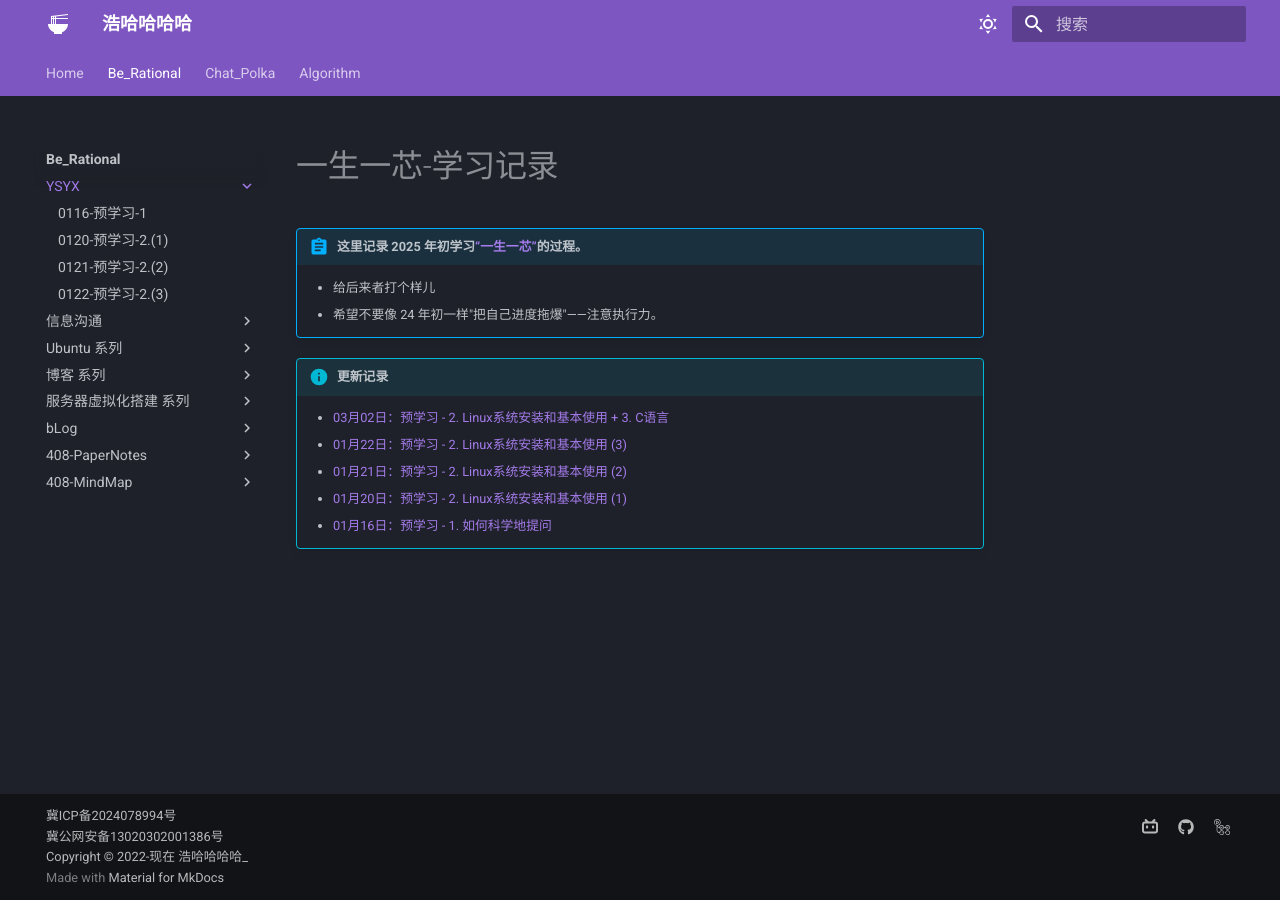
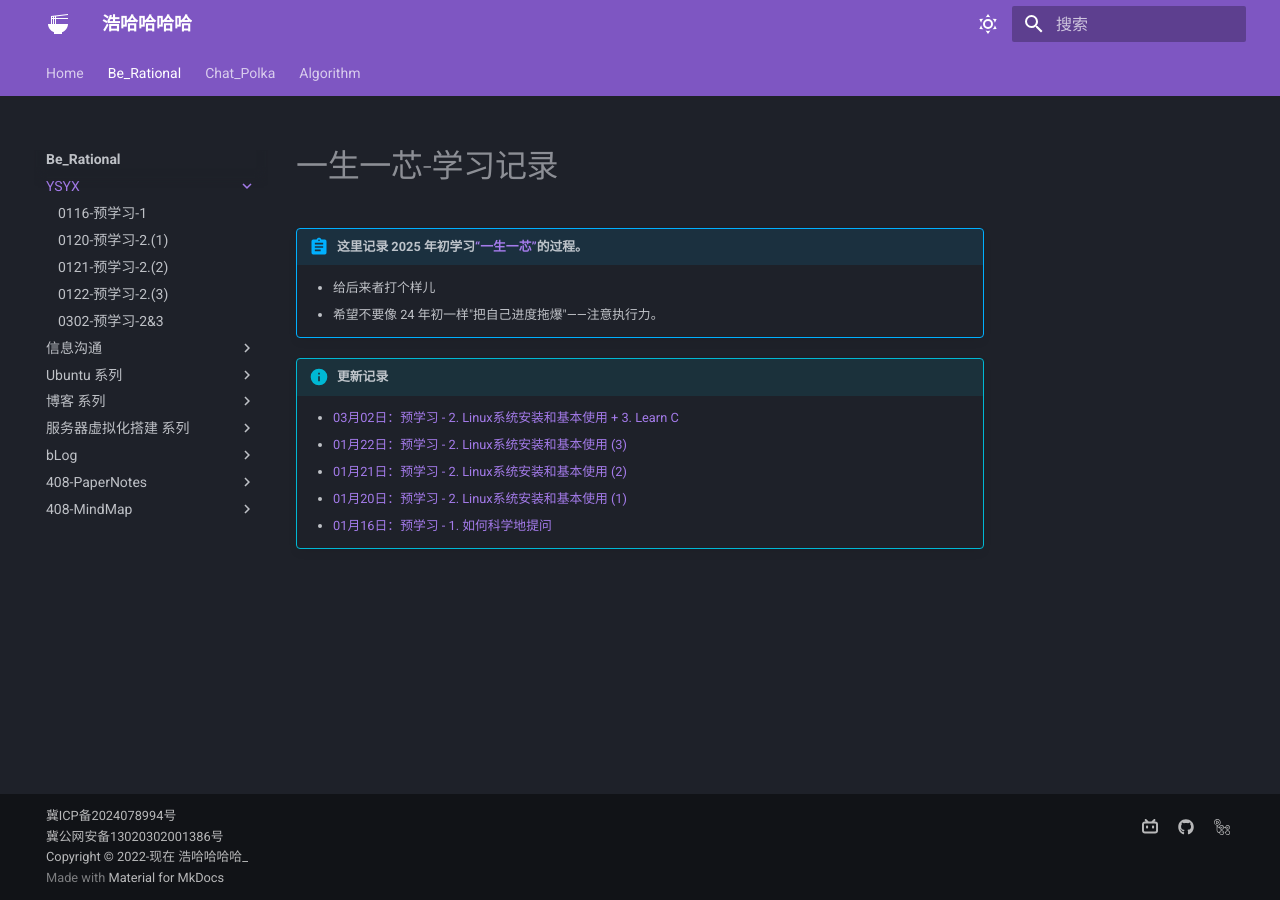
Before and after one commit to Haohahahaha/cs, an MkDocs documentation site: the page built from docs/ysyx/index.md, in a window 1280 px wide. Built offline with MkDocs 1.6.1 and Material for MkDocs 9.7.7, drawn with Linux system fonts in a browser that asks for light colours.

Commit message:
2025-03-02_22:56:23 update

```diff
--- a/docs/ysyx/index.md
+++ b/docs/ysyx/index.md
@@ -7,7 +7,7 @@
 
 !!! info "更新记录"
 
-    - [03月02日：预学习 - 2. Linux系统安装和基本使用 + 3. C语言](https://cs.haohaha.cn/ysyx/0302/log/)
+    - [03月02日：预学习 - 2. Linux系统安装和基本使用 + 3. Learn C](https://cs.haohaha.cn/ysyx/0302/log/)
     - [01月22日：预学习 - 2. Linux系统安装和基本使用 (3)](https://cs.haohaha.cn/ysyx/0122/log/)
     - [01月21日：预学习 - 2. Linux系统安装和基本使用 (2)](https://cs.haohaha.cn/ysyx/0121/log/)
     - [01月20日：预学习 - 2. Linux系统安装和基本使用 (1)](https://cs.haohaha.cn/ysyx/0120/log/)
--- a/mkdocs.yml
+++ b/mkdocs.yml
@@ -48,6 +48,7 @@ nav:
       - 0120-预学习-2.(1): ysyx/0120/log.md
       - 0121-预学习-2.(2): ysyx/0121/log.md
       - 0122-预学习-2.(3): ysyx/0122/log.md
+      - 0302-预学习-2&3: ysyx/0302/log.md
     - 信息沟通:
       - 信息的编解码能力: greenhand/de-en-code/de-en-code-info.md
       - 提问の二三事: greenhand/ask-question-zbt/ask-zbt.md
```
Also changed, not shown: docs/ysyx/0302/log.md (+2 -0 lines).
